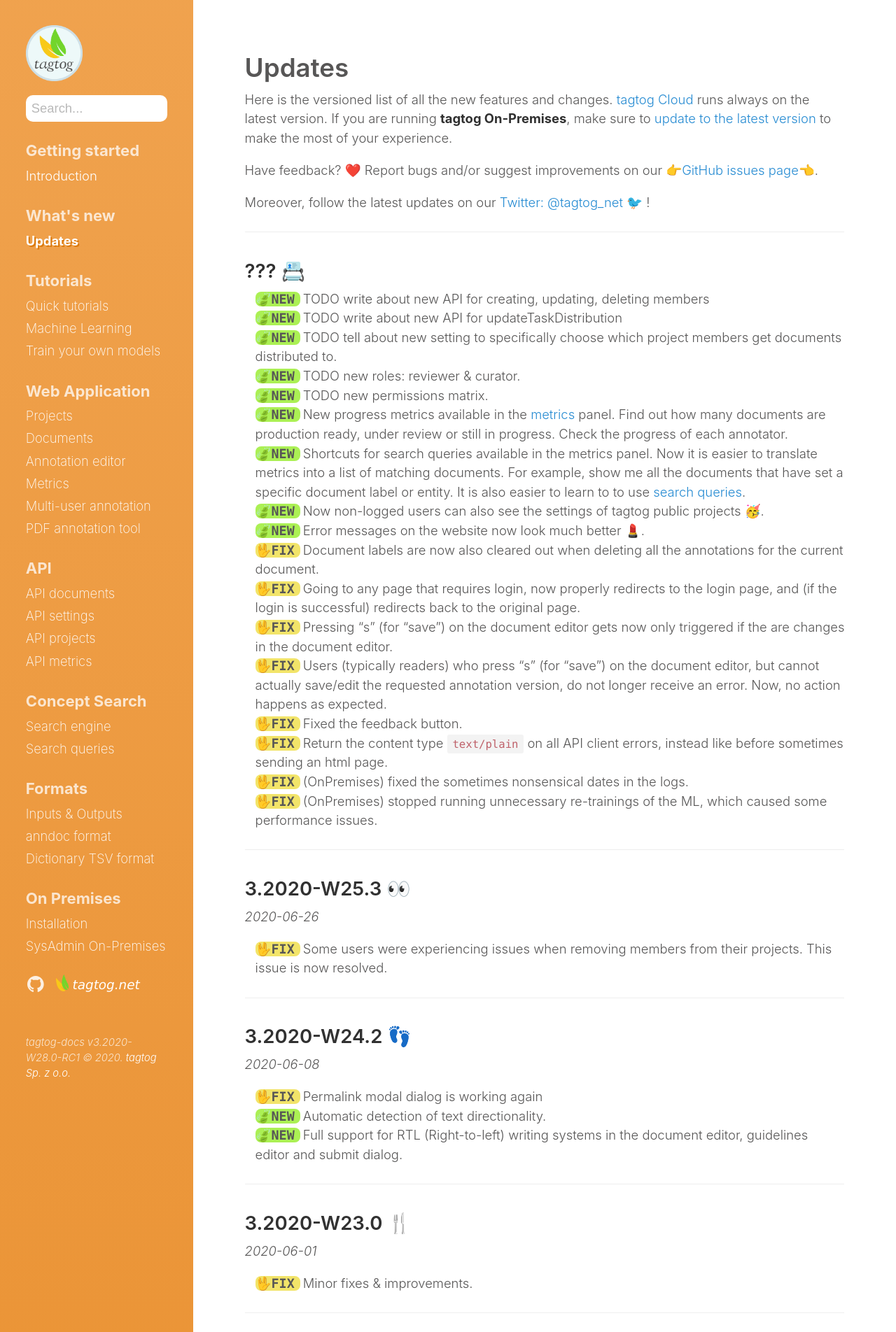
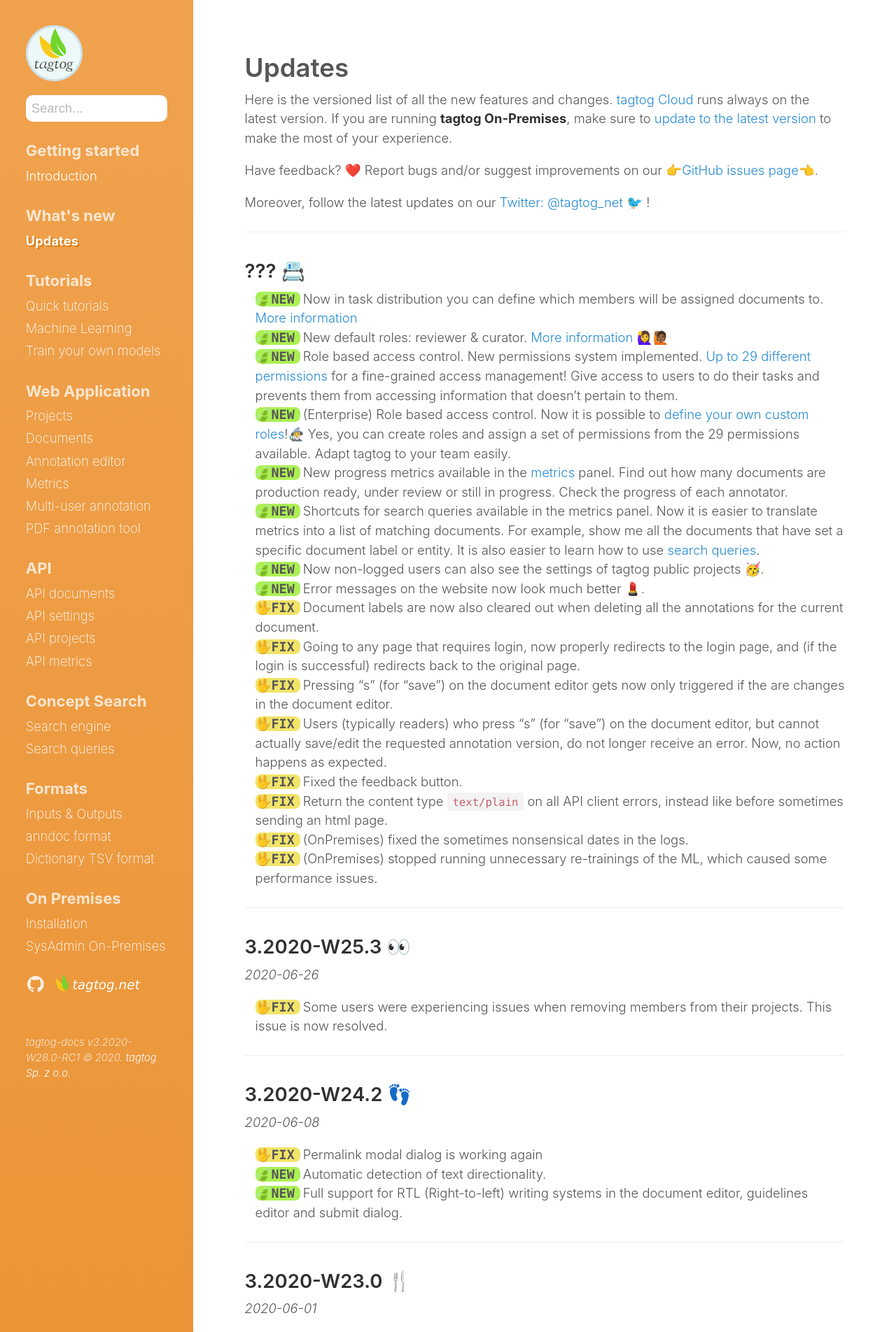
Before and after one commit to tagtogorg/tagtog-doc, a Jekyll site: the page built from updates.md, in a window 1280 px wide. Shown: the top 1904 px of the page at 70% size. Built offline with Jekyll 4.4.1, drawn with Linux system fonts in a browser that asks for light colours; nearby versions of some CDN libraries; emoji names are drawn with the system emoji font; some of the changed text lies outside the part shown.

Commit message:
Update updates and extend role access managment info

```diff
--- a/updates.md
+++ b/updates.md
@@ -17,13 +17,12 @@ Moreover, follow the latest updates on our [Twitter: @tagtog_net 🐦](https://t
 ## ??? 📇
 
 <ul class="updates">
-  <li class="new"><span markdown="1">TODO write about new API for creating, updating, deleting members</span></li>
-  <li class="new"><span markdown="1">TODO write about new API for updateTaskDistribution</span></li>
-  <li class="new"><span markdown="1">TODO tell about new setting to specifically choose which project members get documents distributed to.</span></li>
-  <li class="new"><span markdown="1">TODO new roles: reviewer & curator.</span></li>
-  <li class="new"><span markdown="1">TODO new permissions matrix.</span></li>
+  <li class="new"><span markdown="1">Now in task distribution you can define which members will be assigned documents to. [More information](projects.html#task-distribution)</span></li>
+  <li class="new"><span markdown="1">New default roles: reviewer & curator. [More information](collaboration.html#roles) 🙋‍♀️🙋🏾</span></li>
+  <li class="new"><span markdown="1">Role based access control. New permissions system implemented. [Up to 29 different permissions](collaboration.html#permissions) for a fine-grained access management! Give access to users to do their tasks and prevents them from accessing information that doesn't pertain to them.</span></li>
+  <li class="new"><span markdown="1">(Enterprise) Role based access control. Now it is possible to [define your own custom roles](collaboration.html#create-custom-roles)!🧙‍♂️ Yes, you can create roles and assign a set of permissions from the 29 permissions available. Adapt tagtog to your team easily.</span></li>
   <li class="new"><span markdown="1">New progress metrics available in the <a title="tagtog - metrics" href="metrics.html">metrics</a> panel. Find out how many documents are production ready, under review or still in progress. Check the progress of each annotator.</span></li>
-  <li class="new"><span markdown="1">Shortcuts for search queries available in the metrics panel. Now it is easier to translate metrics into a list of matching documents. For example, show me all the documents that have set a specific document label or entity. It is also easier to learn to to use <a href="search-queries.html" title="tagtog - search queries">search queries</a>.</span></li>
+  <li class="new"><span markdown="1">Shortcuts for search queries available in the metrics panel. Now it is easier to translate metrics into a list of matching documents. For example, show me all the documents that have set a specific document label or entity. It is also easier to learn how to use <a href="search-queries.html" title="tagtog - search queries">search queries</a>.</span></li>
   <li class="new"><span markdown="1">Now non-logged users can also see the settings of tagtog public projects 🥳.</span></li>
   <li class="new"><span markdown="1">Error messages on the website now look much better 💄.</span></li>
   <li class="fix"><span markdown="1">Document labels are now also cleared out when deleting all the annotations for the current document.</span></li>
```
Also changed, not shown: collaboration.md (+1 -1 lines).
